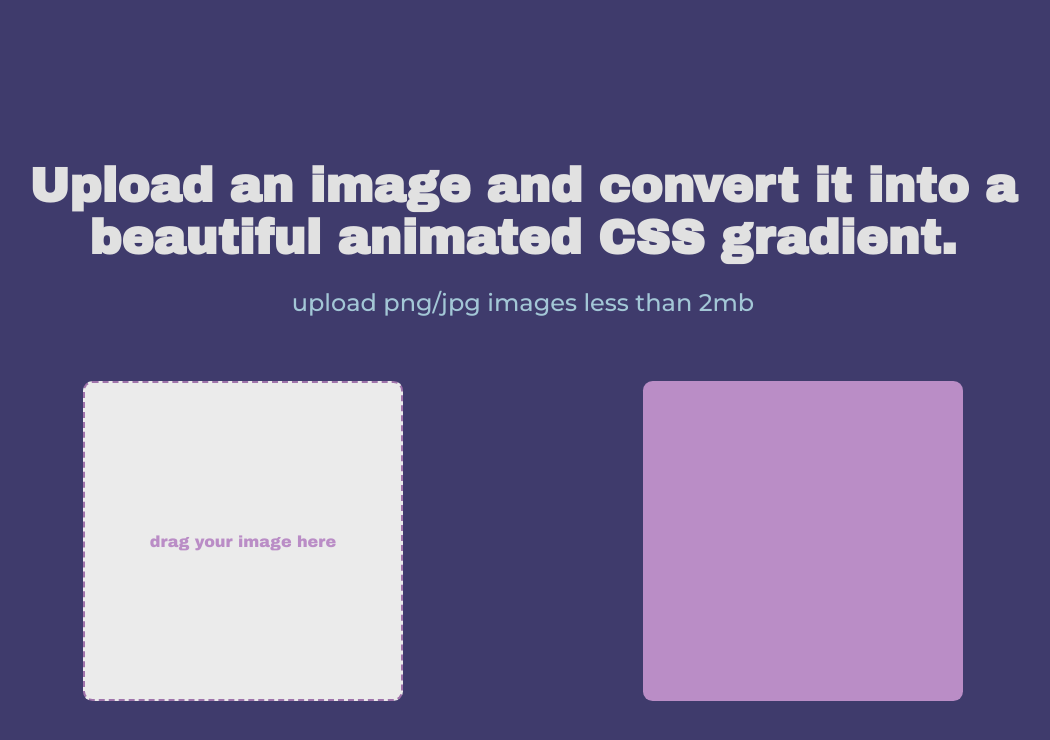
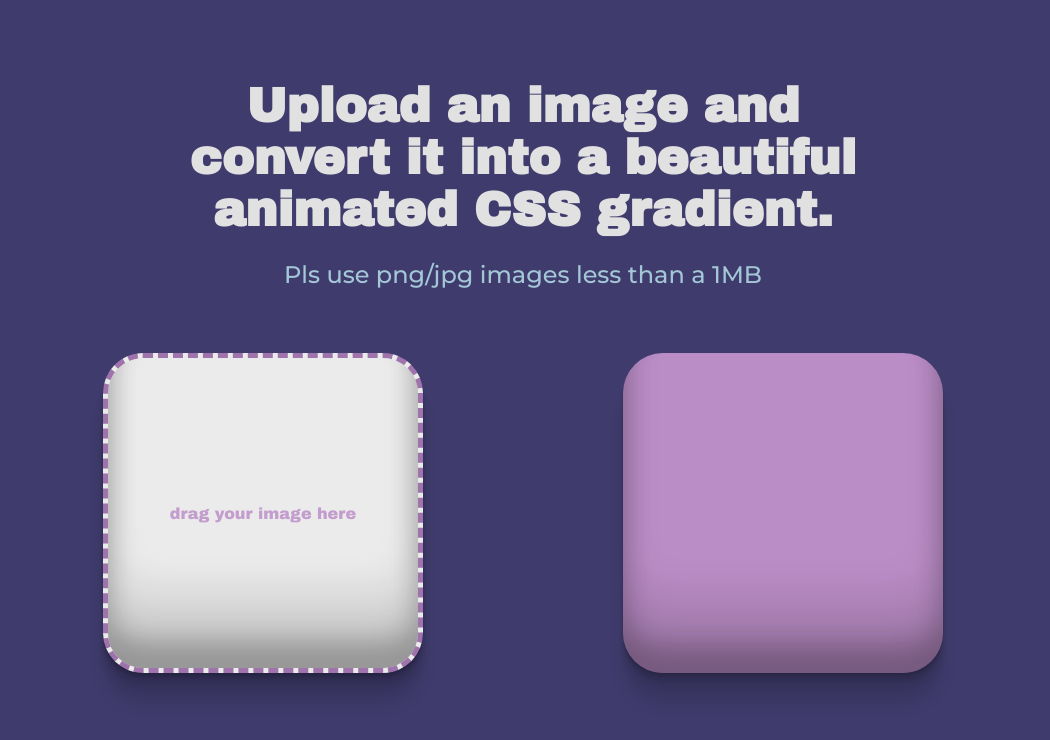
Before and after one commit to dulajkavinda/gradientify-fe, a Next.js app: page / in a window 1280 px wide. Shown: the top 740 px of the page, without its empty margins (117-1167 px from the left). Built offline with nearby package versions, Linux system fonts and the light colour scheme.

Commit message:
ui change and image compress

```diff
--- a/package.json
+++ b/package.json
@@ -12,12 +12,15 @@
     "@types/node": "18.14.6",
     "@types/react": "18.0.28",
     "@types/react-dom": "18.0.11",
+    "add": "^2.0.6",
+    "compressorjs": "^1.2.1",
     "eslint": "8.35.0",
     "eslint-config-next": "13.2.3",
     "next": "13.2.3",
     "react": "18.2.0",
     "react-dom": "18.2.0",
     "react-dropzone": "^14.2.3",
-    "typescript": "4.9.5"
+    "typescript": "4.9.5",
+    "yarn": "^1.22.19"
   }
 }
--- a/src/config/constants.ts
+++ b/src/config/constants.ts
@@ -1,5 +1,5 @@
 const HERO_TITLE =
   "Upload an image and convert it into a beautiful animated CSS gradient.";
-const SUB_TITLE = "upload png/jpg images less than 2mb";
+const SUB_TITLE = "Pls use png/jpg images less than a 1MB";
 
 export { HERO_TITLE, SUB_TITLE };
--- a/src/pages/components/upload/Upload.module.css
+++ b/src/pages/components/upload/Upload.module.css
@@ -13,28 +13,60 @@
   align-items: center;
   justify-content: center;
   background: #ebebeb;
-  border: 2px dashed #9f73ab;
-  border-radius: 0.6em;
+  border: 5px dashed #9f73ab;
+  border-radius: 2.5em;
   text-align: center;
-  color: #ba8dc6;
+  color: #ba8dc6d4;
   font-family: "Archivo Black", sans-serif;
   cursor: pointer;
   width: 20em;
   height: 20em;
+  margin: 1em;
+  font-size: 1em;
 
-  margin: 1em;
+  box-shadow: rgba(0, 0, 0, 0.17) 0px -23px 25px 0px inset,
+    rgba(0, 0, 0, 0.15) 0px -36px 30px 0px inset,
+    rgba(0, 0, 0, 0.1) 0px -79px 40px 0px inset, rgba(0, 0, 0, 0.06) 0px 2px 1px,
+    rgba(0, 0, 0, 0.09) 0px 4px 2px, rgba(0, 0, 0, 0.09) 0px 8px 4px,
+    rgba(0, 0, 0, 0.09) 0px 16px 8px, rgba(0, 0, 0, 0.09) 0px 32px 16px;
 }
 
 .fileDrop:hover {
   background: #e8fff4;
   border: 5px dashed #62dfc0;
+
+  transition: all 0.5s ease-in-out;
 }
 
 .preview {
   display: flex;
   width: 20em;
   height: 20em;
-  border-radius: 0.6em;
+  border-radius: 2.5em;
   background-color: #ba8dc6;
   margin: 1em;
+
+  box-shadow: rgba(0, 0, 0, 0.17) 0px -23px 25px 0px inset,
+    rgba(0, 0, 0, 0.15) 0px -36px 30px 0px inset,
+    rgba(0, 0, 0, 0.1) 0px -79px 40px 0px inset, rgba(0, 0, 0, 0.06) 0px 2px 1px,
+    rgba(0, 0, 0, 0.09) 0px 4px 2px, rgba(0, 0, 0, 0.09) 0px 8px 4px,
+    rgba(0, 0, 0, 0.09) 0px 16px 8px, rgba(0, 0, 0, 0.09) 0px 32px 16px;
 }
+
+.preview {
+  background-size: 200% 200%;
+  animation: gradient-loading 4s ease-in-out infinite;
+  backdrop-filter: blur(10px);
+}
+
+@keyframes gradient-loading {
+  0% {
+    background-position: right;
+  }
+  50% {
+    background-position: left;
+  }
+  100% {
+    background-position: right;
+  }
+}
--- a/src/pages/components/upload/Upload.tsx
+++ b/src/pages/components/upload/Upload.tsx
@@ -2,6 +2,7 @@ import getGradient from "@/services/get-gradient";
 import convertToBase64 from "@/utils/conver-to-base64";
 import React, { ChangeEvent, useState, useCallback } from "react";
 import { DropzoneOptions, useDropzone } from "react-dropzone";
+import Compressor from "compressorjs";
 import styles from "./Upload.module.css";
 
 const Upload = () => {
@@ -11,12 +12,16 @@ const Upload = () => {
     const selectedFile = acceptedFiles?.[0];
     if (!selectedFile) return;
 
-    const base64Image = await convertToBase64(selectedFile);
-
-    if (base64Image) {
-      const gradient = await getGradient(base64Image.toString());
-      setGradient(gradient.data);
-    }
+    new Compressor(selectedFile, {
+      quality: 0.1,
+      success: async (compressedImage: File) => {
+        const base64Image = await convertToBase64(compressedImage);
+        if (base64Image) {
+          const gradient = await getGradient(base64Image.toString());
+          setGradient(gradient.data);
+        }
+      },
+    });
   }, []);
 
   const { getRootProps, getInputProps, isDragActive } = useDropzone({ onDrop });
--- a/src/styles/Home.module.css
+++ b/src/styles/Home.module.css
@@ -4,13 +4,15 @@
   align-items: center;
   justify-content: center;
 
-  max-width: 70em;
+  margin-top: 5em;
+  max-width: 65em;
 }
 
 .main h1 {
   color: var(--color-white);
   font-family: var(--primary-font);
 
+  width: 70%;
   font-size: 3rem;
   text-align: center;
 }
--- a/src/styles/globals.css
+++ b/src/styles/globals.css
@@ -23,5 +23,5 @@ html {
   align-items: center;
   justify-content: center;
   background: var(--color-primary);
-  padding: 10em 4em;
+  padding: 0em 4em;
 }
```
Also changed, not shown: 1 other file (tests, documents, lock files or other folders).
